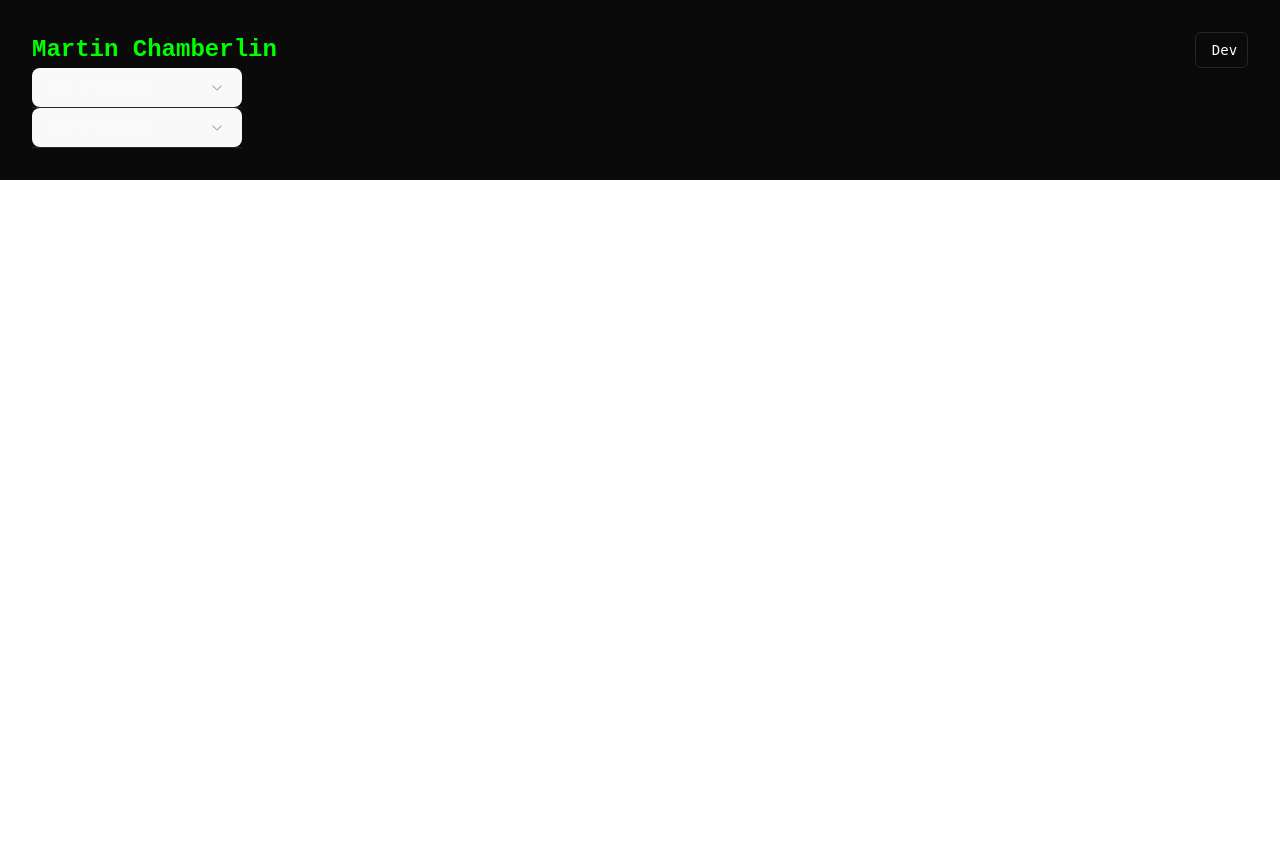
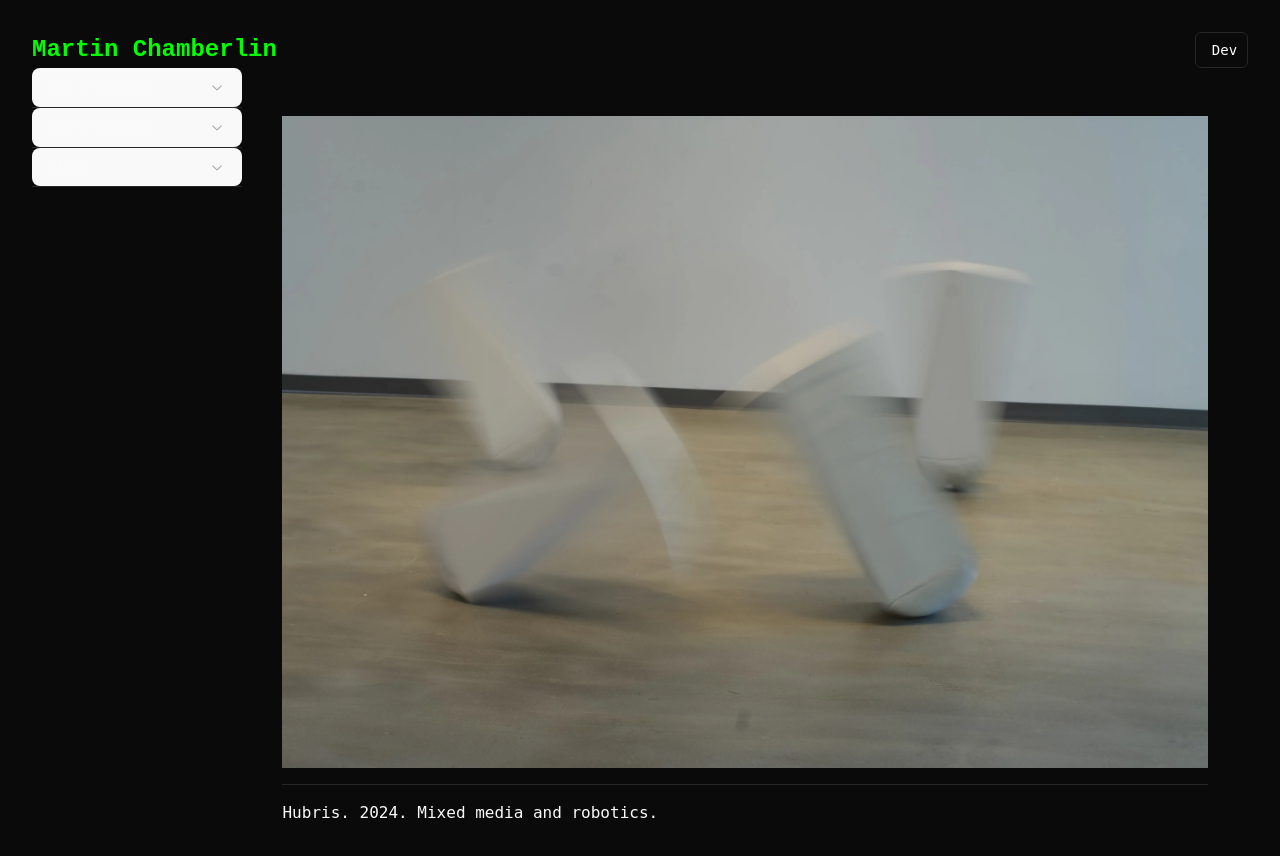
Before and after one commit to martincham/martincham.github.io, a React (Vite) app: page /artist in a window 1280 px wide. Shown: the top 856 px of the page. Before the commit the page ends 800 px from the top, so only its background shows below. Built offline with nearby package versions, Linux system fonts and the light colour scheme; what tailwind-hamburgers would draw is missing.

Commit message:
add about section

```diff
--- a/src/App.tsx
+++ b/src/App.tsx
@@ -18,6 +18,8 @@ import IroningBoard from "@/pages/art/IroningBoard.tsx";
 import Nba from "@/pages/dev/NBA.tsx";
 import HubrisDev from "@/pages/dev/HubrisDev.tsx";
 import Websites from "@/pages/dev/Websites.tsx";
+
+import ArtistStatment from "@/pages/about/ArtistStatement.tsx";
 
 const App: React.FC = () => {
   const [isOpen, setIsOpen] = useState(false);
@@ -103,6 +105,7 @@ const App: React.FC = () => {
                 <Route path="/exitsign" element={<ExitSign />} />
                 <Route path="/ceilingtile" element={<CeilingTile />} />
                 <Route path="/ironingboard" element={<IroningBoard />} />
+                <Route path="/artist" element={<ArtistStatment />} />
               </Routes>
             </div>
           </div>
--- a/src/components/Sidebar.tsx
+++ b/src/components/Sidebar.tsx
@@ -23,9 +23,12 @@ const devItems = [
   { name: "Websites", date: "'16-Present", href: "/websites" },
 ];
 
+const aboutItems = [{ name: "Artist Statement", date: "", href: "/artist" }];
+
 const sidebarItems = [
   { name: "Art Projects", items: artItems },
   { name: "Dev Projects", items: devItems },
+  { name: "About", items: aboutItems },
 ];
 
 interface SidebarProps {
--- /dev/null
+++ b/src/pages/about/ArtistStatement.tsx
@@ -0,0 +1,20 @@
+import React from "react";
+import { Separator } from "@/components/ui/separator";
+
+const ArtistStatment: React.FC = () => {
+  return (
+    <div className="container mx-auto p-6">
+      <section className="container mx-auto py-2">
+        <img
+          src="/HQPictures/Hubris/hubrisBlur.webp"
+          alt="Hubris"
+          className="w-full h-full"
+        />
+        <Separator className="my-4" />
+        <a>Hubris. 2024. Mixed media and robotics.</a>
+      </section>
+    </div>
+  );
+};
+
+export default ArtistStatment;
```
